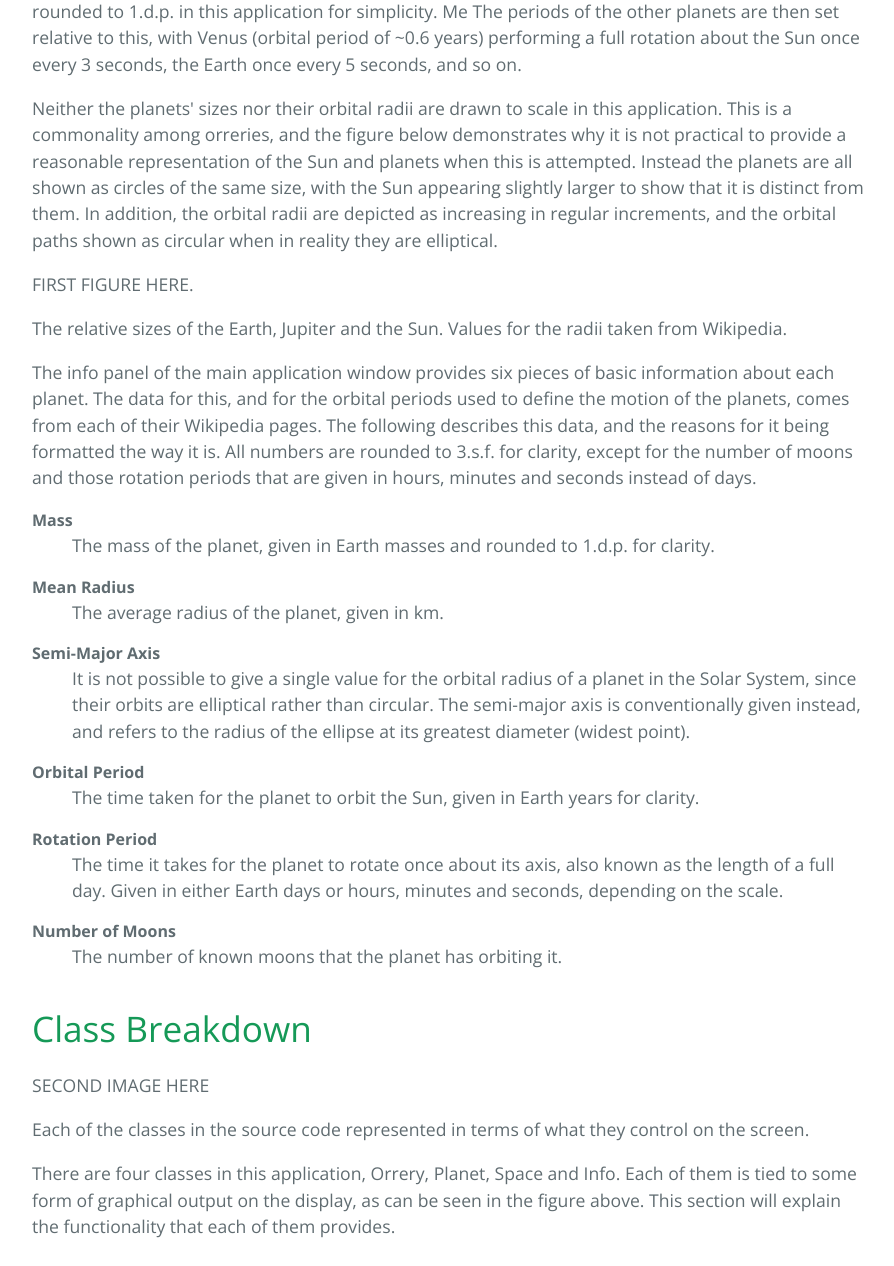
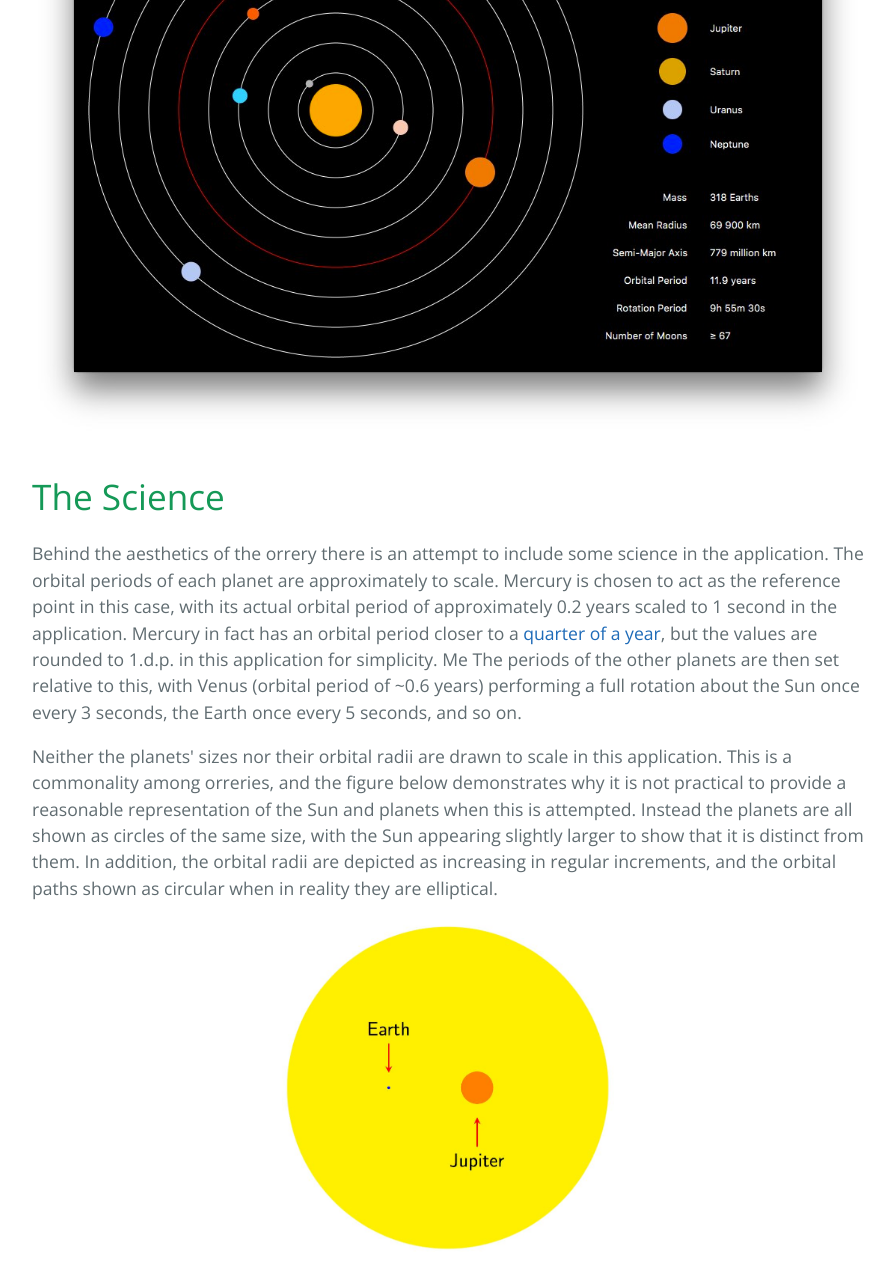
Before and after one commit to Ap0c/orrery, a plain HTML site: page index.html in a window 1280 px wide. Shown: the part 906-2172 px from the top of the page, without its empty margins (192-1086 px from the left). Drawn offline with nearby package versions, Linux system fonts and the light colour scheme.

Commit message:
Added images to page.

```diff
--- a/index.html
+++ b/index.html
@@ -24,6 +24,8 @@
 
 <p>The inspiration behind this application are the <a href="https://en.wikipedia.org/wiki/Orrery">orreries</a> that were popular in the 18th-19th centuries. These are mechanical constructions that demonstrate the motion of the planets around the Sun using model spheres and clockwork. For this project, one of these constructions is recreated in digital form, and displays the movement of the eight planets around the Sun. It also displays a list of the planets on the right, in the order of increasing distance from the Sun. Below this, a panel is included to provide the user with some standard information about each planet, including mass, orbital period, and number of moons. Clicking on a planet in the list on the right updates this information, and also highlights the moving representation of the planet on the left.</p>
 
+<img src="images/orrery.jpg" alt="An image of the application.">
+
 <h1>
 <a id="the-science" class="anchor" href="#the-science" aria-hidden="true"><span class="octicon octicon-link"></span></a>The Science</h1>
 
@@ -31,7 +33,7 @@
 
 <p>Neither the planets' sizes nor their orbital radii are drawn to scale in this application. This is a commonality among orreries, and the figure below demonstrates why it is not practical to provide a reasonable representation of the Sun and planets when this is attempted. Instead the planets are all shown as circles of the same size, with the Sun appearing slightly larger to show that it is distinct from them. In addition, the orbital radii are depicted as increasing in regular increments, and the orbital paths shown as circular when in reality they are elliptical.</p>
 
-<p>FIRST FIGURE HERE.</p>
+<img src="images/scale.jpg" alt="Planets and Sun shown to scale." style="width: 40%; margin-left: 30%;">
 
 <p>The relative sizes of the Earth, Jupiter and the Sun. Values for the radii taken from Wikipedia.</p>
 
@@ -55,7 +57,7 @@
 <h1>
 <a id="class-breakdown" class="anchor" href="#class-breakdown" aria-hidden="true"><span class="octicon octicon-link"></span></a>Class Breakdown</h1>
 
-<p>SECOND IMAGE HERE</p>
+<img src="images/orrery_diagram.jpg" alt="The different sections of the orrery.">
 
 <p>Each of the classes in the source code represented in terms of what they control on the screen.</p>
 
```
Also changed, not shown: images/orrery.jpg (added), images/orrery_diagram.jpg (added), images/scale.jpg (added).
